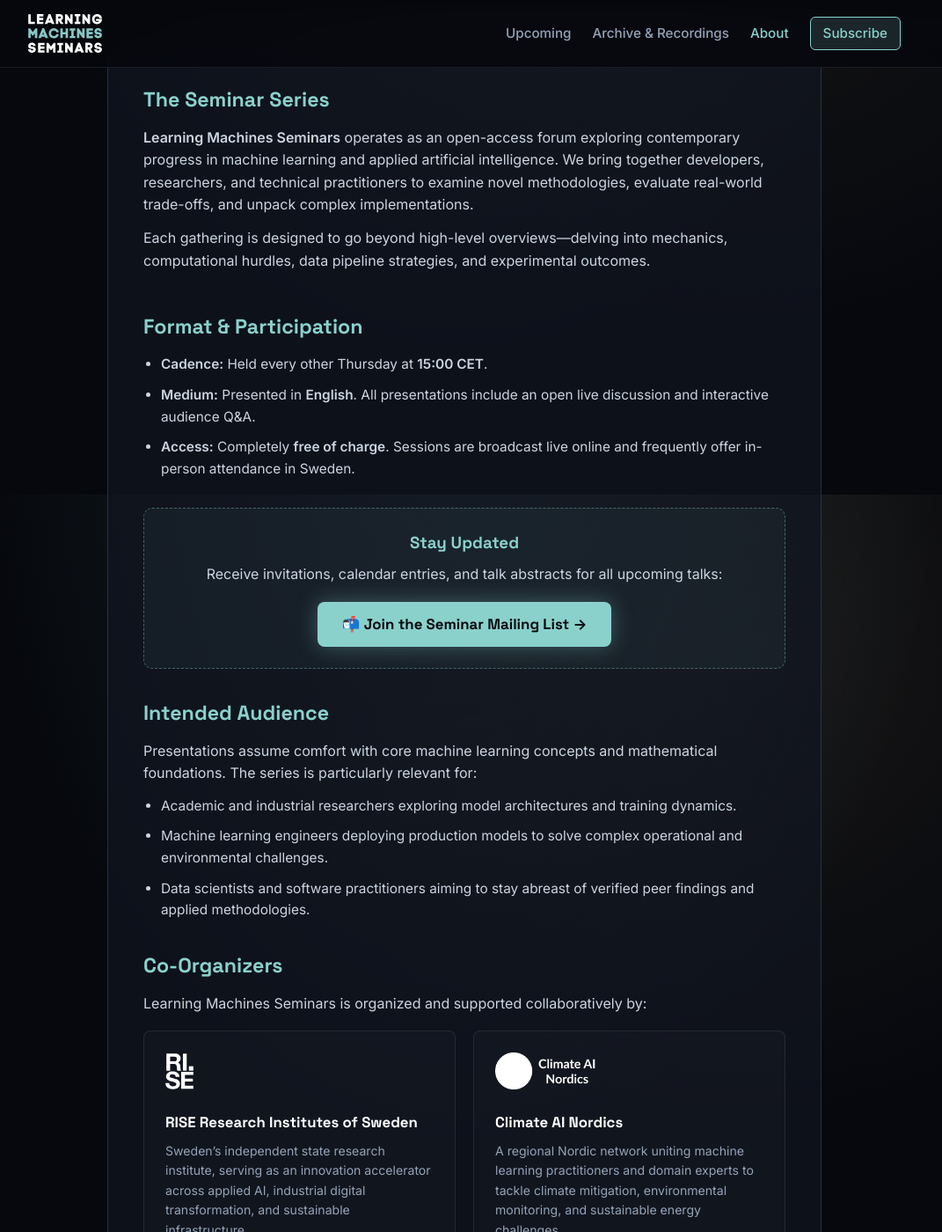
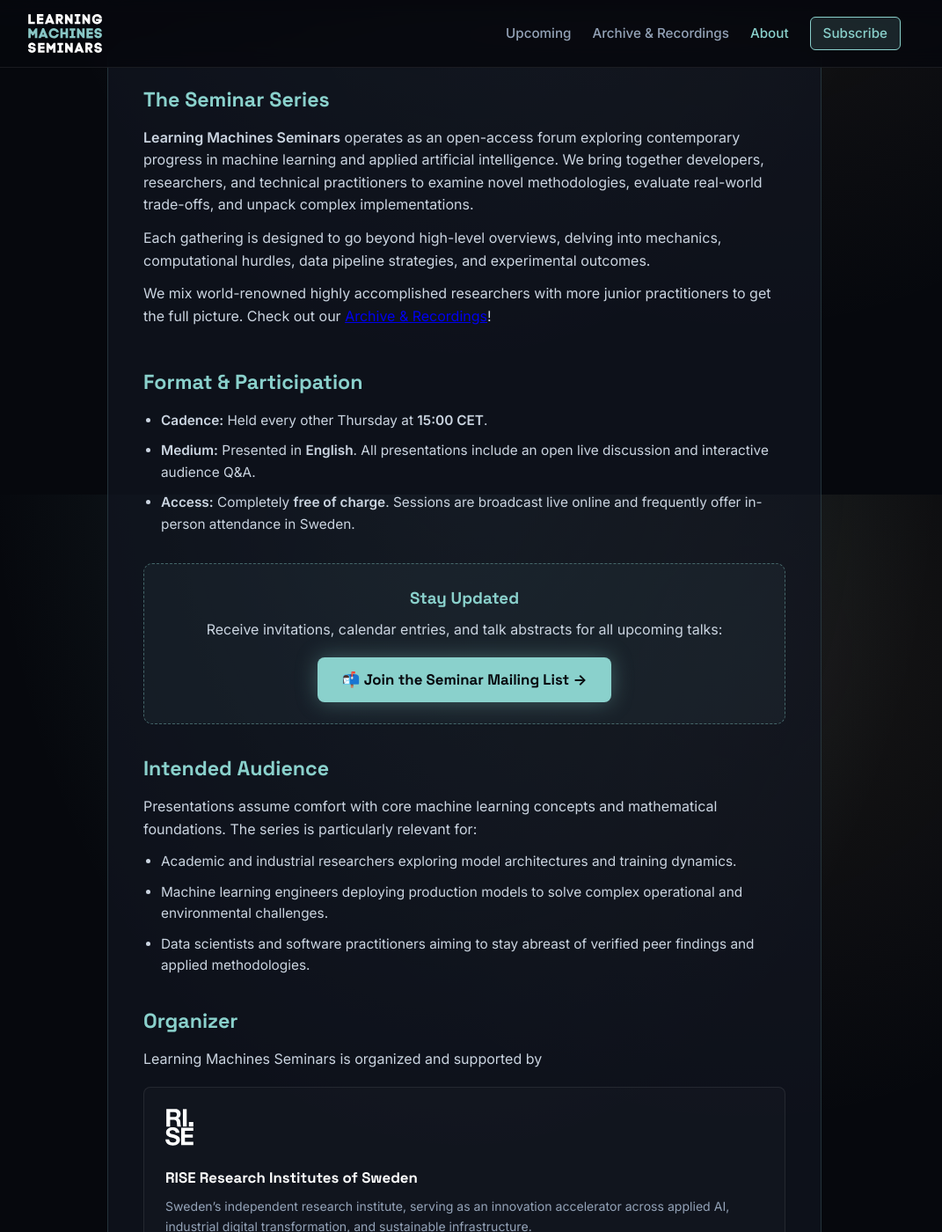
Before and after one commit to olofmogren/learningmachines.eu, a Jekyll site: the page built from about.html, in a window 1280 px wide and 1400 px high, scrolled down 338 px. Shown: the whole window at 88% size, without its empty margins (112-1183 px from the left). Built offline with Jekyll 4.4.1, drawn with Linux system fonts in a browser that asks for light colours; some of the changed text lies outside the part shown.

Commit message:
about and footer

```diff
--- a/_includes/footer.html
+++ b/_includes/footer.html
@@ -6,7 +6,6 @@
     </div>
 
     <div class="co-organizers">
-      <div class="organizer-label">Organized & Supported By</div>
       <div class="footer-organizers">
         <div class="organizer-label">Organized &amp; Supported by</div>
         <div class="organizer-logos">
--- a/about.html
+++ b/about.html
@@ -18,7 +18,10 @@
         <strong>Learning Machines Seminars</strong> operates as an open-access forum exploring contemporary progress in machine learning and applied artificial intelligence. We bring together developers, researchers, and technical practitioners to examine novel methodologies, evaluate real-world trade-offs, and unpack complex implementations.
       </p>
       <p>
-        Each gathering is designed to go beyond high-level overviews—delving into mechanics, computational hurdles, data pipeline strategies, and experimental outcomes.
+        Each gathering is designed to go beyond high-level overviews, delving into mechanics, computational hurdles, data pipeline strategies, and experimental outcomes.
+      </p>
+      <p>
+      We mix world-renowned highly accomplished researchers with more junior practitioners to get the full picture. Check out our <a href="/history.html">Archive &amp; Recordings</a>!
       </p>
     </div>
 
@@ -53,16 +56,19 @@
     </div>
 
     <div class="about-section partners-section">
-      <h2>Co-Organizers</h2>
-      <p>Learning Machines Seminars is organized and supported collaboratively by:</p>
+      <h2>Organizer</h2>
+      <p>Learning Machines Seminars is organized and supported by</p>
 
       <div class="partner-grid">
         <div class="partner-box">
           <img src="{{ '/assets/images/rise-logo.svg' | relative_url }}" alt="RISE" class="partner-logo">
           <h3>RISE Research Institutes of Sweden</h3>
-          <p>Sweden’s independent state research institute, serving as an innovation accelerator across applied AI, industrial digital transformation, and sustainable infrastructure.</p>
+          <p>Sweden’s independent research institute, serving as an innovation accelerator across applied AI, industrial digital transformation, and sustainable infrastructure.</p>
         </div>
+      </div>
 
+      <p>Many of the seminars is co-organized with</p>
+      <div class="partner-grid">
         <div class="partner-box">
           <img src="{{ '/assets/images/cain-logo-800x283.png' | relative_url }}" alt="Climate AI Nordics" class="partner-logo">
           <h3>Climate AI Nordics</h3>
```
